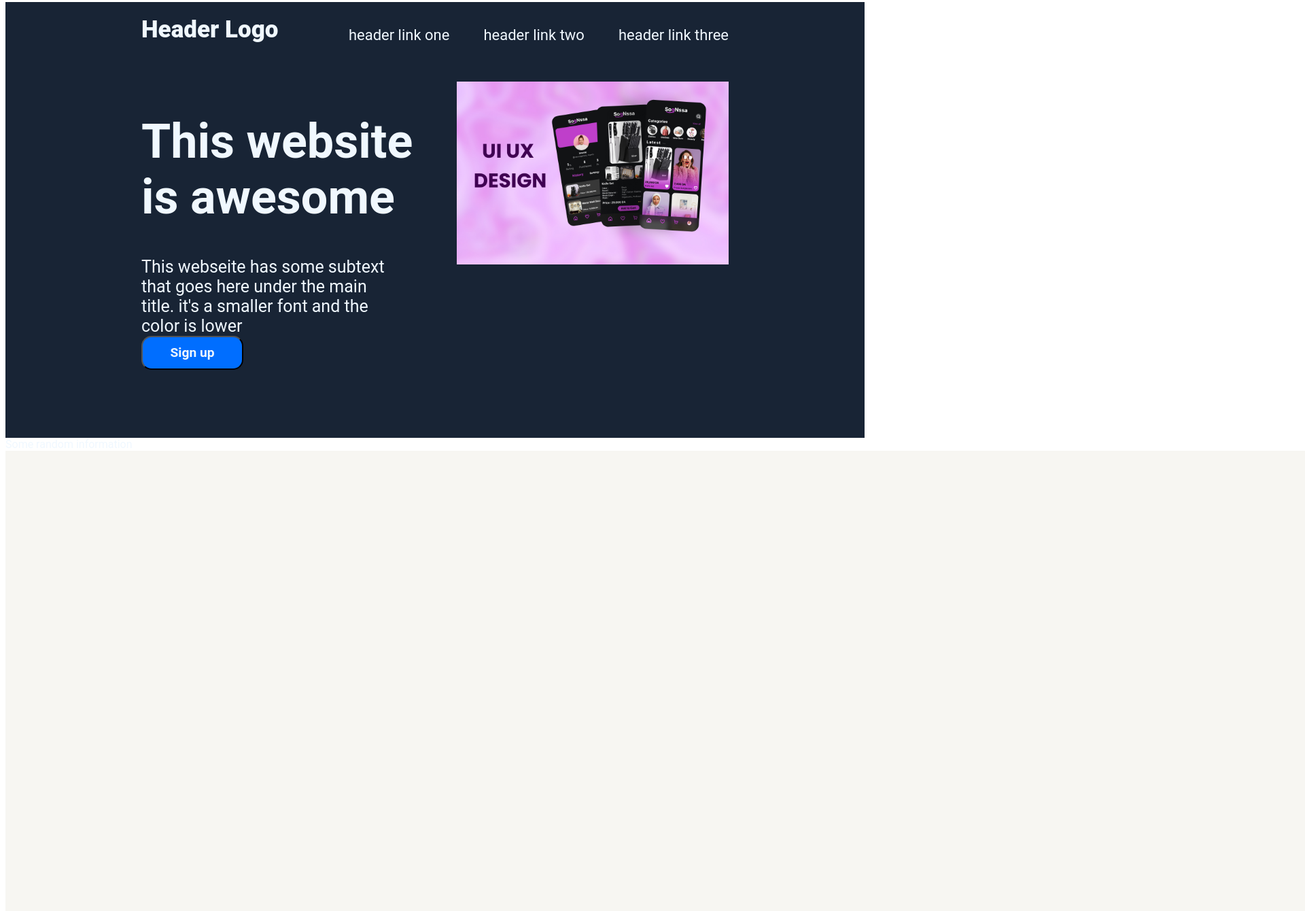
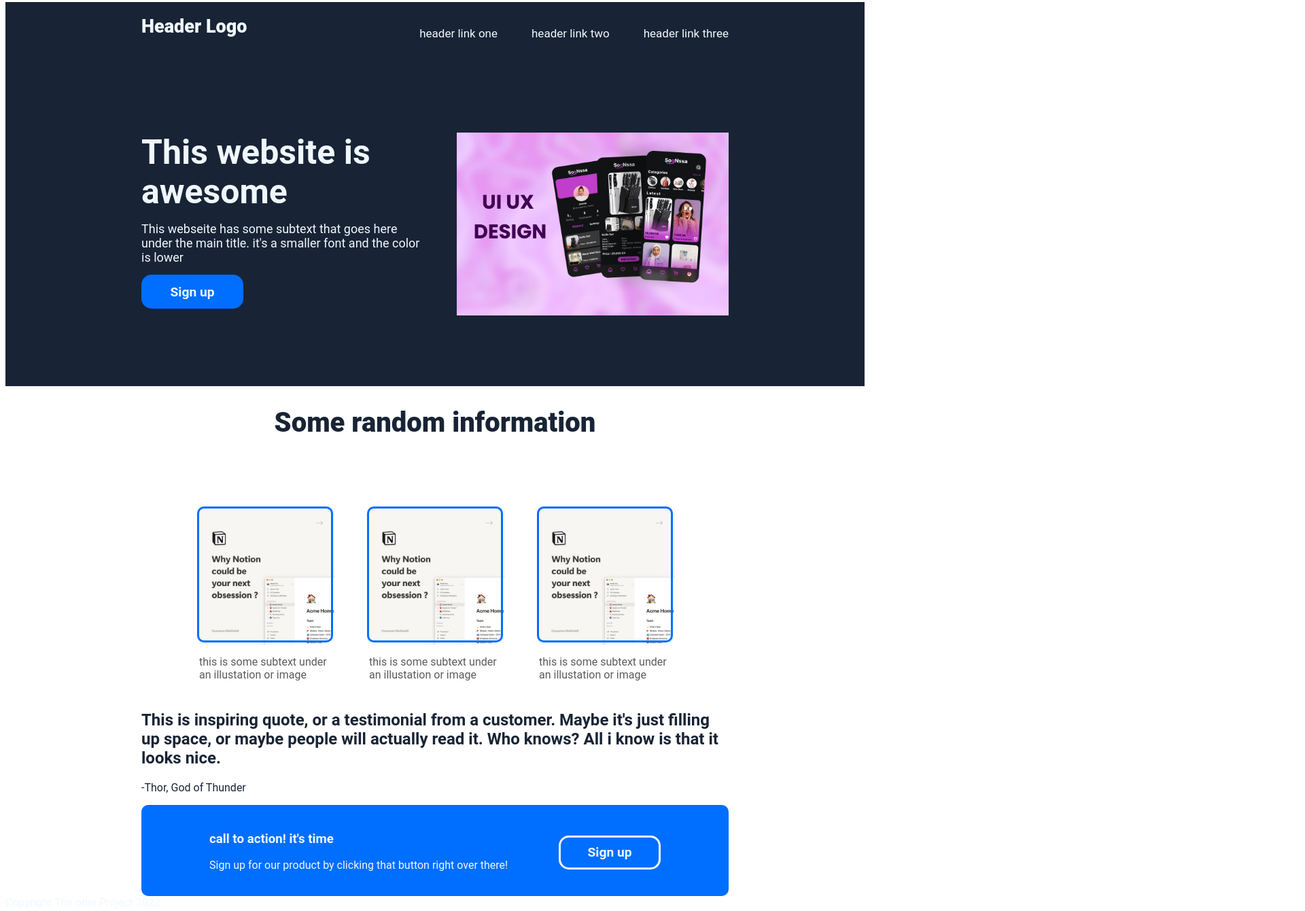
Before and after one commit to ssamsenpai/odin-1, a plain HTML site: page index.html in a window 1280 px wide. Shown: the part 5-1345 px from the top of the page at 68% size, 1920 px wide, since content can reach past the window. Drawn offline with Linux system fonts and the light colour scheme.

Commit message:
completing the project

```diff
--- a/index.html
+++ b/index.html
@@ -42,11 +42,11 @@
           <img src="images/Frame 1.jpg" alt="" />
           <p>this is some subtext under an illustation or image</p>
         </div>
-        <div class="one">
+        <div class="two">
           <img src="images/Frame 1.jpg" alt="" />
           <p>this is some subtext under an illustation or image</p>
         </div>
-        <div class="one">
+        <div class="three">
           <img src="images/Frame 1.jpg" alt="" />
           <p>this is some subtext under an illustation or image</p>
         </div>
@@ -60,8 +60,12 @@
         <p>-Thor, God of Thunder</p>
       </div>
       <div class="call">
-        <h3>call to action! it's time</h3>
-        <p>Sign up for our product by clicking that button right over there!</p>
+        <div class="t">
+          <h3>call to action! it's time</h3>
+          <p>
+            Sign up for our product by clicking that button right over there!
+          </p>
+        </div>
         <div class="buttons">
           <button style="submit">Sign up</button>
         </div>
--- a/style.css
+++ b/style.css
@@ -17,16 +17,8 @@ nav {
 
 nav .logo {
     font-weight: 900;
-    font-size: 35px;
+    font-size: 27px;
     color: aliceblue;
-}
-
-.flex {
-    padding: 20px 200px;
-    padding-bottom: 100px;
-    background-color: #182435;
-    display: flex;
-    justify-content: space-between;
 }
 
 nav .links ul {
@@ -39,7 +31,22 @@ nav .links ul {
 nav .links li a {
     text-decoration: none;
     color: aliceblue;
-    font-size: 22px;
+    font-size: 17px;
+}
+
+.flex {
+    padding: 100px 200px;
+    padding-bottom: 100px;
+    background-color: #182435;
+    display: flex;
+    gap: 50px;
+    justify-content: space-between;
+}
+
+.flex .text {
+    display: flex;
+    flex-direction: column;
+    gap: 15px;
 }
 
 main .flex .image img {
@@ -47,12 +54,13 @@ main .flex .image img {
 }
 
 main .flex .text .title h1 {
-    font-size: 70px;
+    font-size: 50px;
+    margin: 0px;
 }
 
 main .flex .text .dis {
-    font-size: 25px;
-    width: 80%;
+    font-size: 18px;
+    width: 100%;
     align-content: center;
 }
 
@@ -68,11 +76,88 @@ main .flex .text .btn button {
     color: aliceblue;
     font-size: larger;
     font-weight: bold;
-    : center;
+    border: none;
 }
 
 .info {
+    text-align: center;
+    font-size: 40px;
+    font-weight: 1000;
+    color: #182435;
+    margin-top: 30px;
+}
+
+.cards {
+    display: grid;
+    grid-template-columns: repeat(3, 200px);
+    width: 100%;
+    gap: 50px;
+    justify-content: center;
+    margin-top: 100px;
+}
+
+.cards>* img {
+    width: 200px;
+    z-index: -1;
+
+}
+
+.cards>* p {
+    color: #5b5b5b;
+
+}
+
+.cards>* {
     display: flex;
     flex-direction: column;
-    justify-content: flex-start;
+    width: 200px;
+    height: 200px;
+    margin: 0;
+    padding: 0;
+    border: solid;
+    border-color: rgb(0, 110, 255);
+    border-radius: 10px;
+    -webkit-border-radius: 10px;
+    -moz-border-radius: 10px;
+    -ms-border-radius: 10px;
+    -o-border-radius: 10px;
 }
+
+.hikma {
+    margin-top: 100px;
+    color: #182435;
+    margin-left: 200px;
+    margin-right: 200px;
+
+}
+
+.call {
+    margin-left: 200px;
+    margin-right: 200px;
+    background-color: rgb(0, 110, 255);
+    border-radius: 10px;
+    -webkit-border-radius: 10px;
+    -moz-border-radius: 10px;
+    -ms-border-radius: 10px;
+    -o-border-radius: 10px;
+    padding: 20px 100px;
+    display: flex;
+    justify-content: space-between;
+}
+
+.call .buttons button {
+    width: 150px;
+    height: 50px;
+    border-radius: 15px;
+    -webkit-border-radius: 15px;
+    -moz-border-radius: 15px;
+    -ms-border-radius: 15px;
+    -o-border-radius: 15px;
+    background-color: rgb(0, 110, 255);
+    color: aliceblue;
+    font-size: larger;
+    font-weight: bold;
+    border: #fff;
+    border: solid;
+    margin-top: 25px;
+}
```
